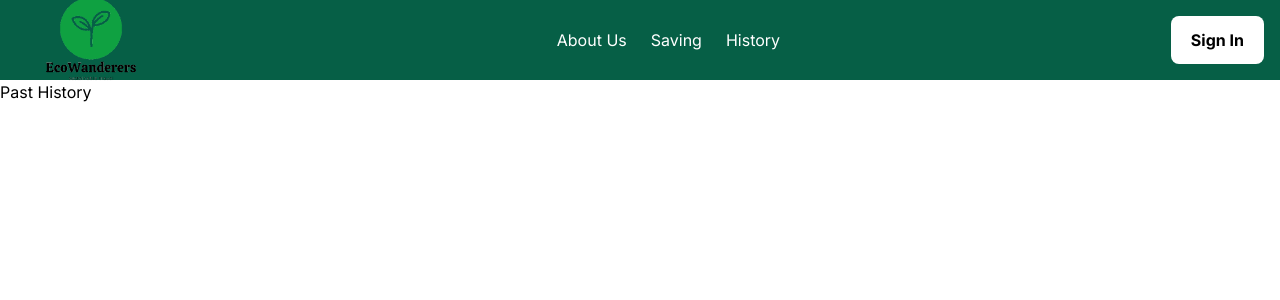
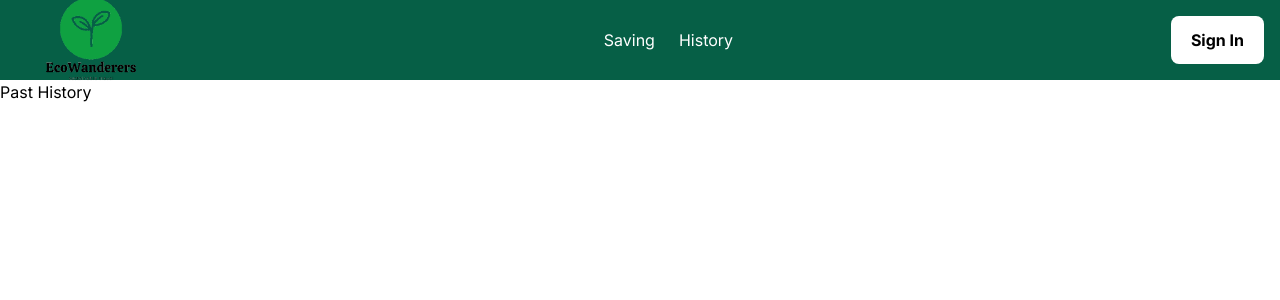
Before and after one commit to Lyxxx2003/EcoWanderers, a Next.js app in the folder ecowand/: page /history in a window 1280 px wide. Shown: the top 300 px of the page. Built offline with nearby package versions, Linux system fonts and the light colour scheme.

Commit message:
Re-delete 'about us'

```diff
--- a/ecowand/src/app/navigation/navbar/navbar.tsx
+++ b/ecowand/src/app/navigation/navbar/navbar.tsx
@@ -11,11 +11,6 @@ const Navbar = () => {
           <div className="flex justify-between items-center h-full">
             <Logo />
             <ul className="hidden md:flex gap-x-6 text-white">
-              <li>
-                <Link href="/about">
-                  <p>About Us</p>
-                </Link>
-              </li>
               <li>
                 <Link href="/saving">
                   <p>Saving</p>
```
